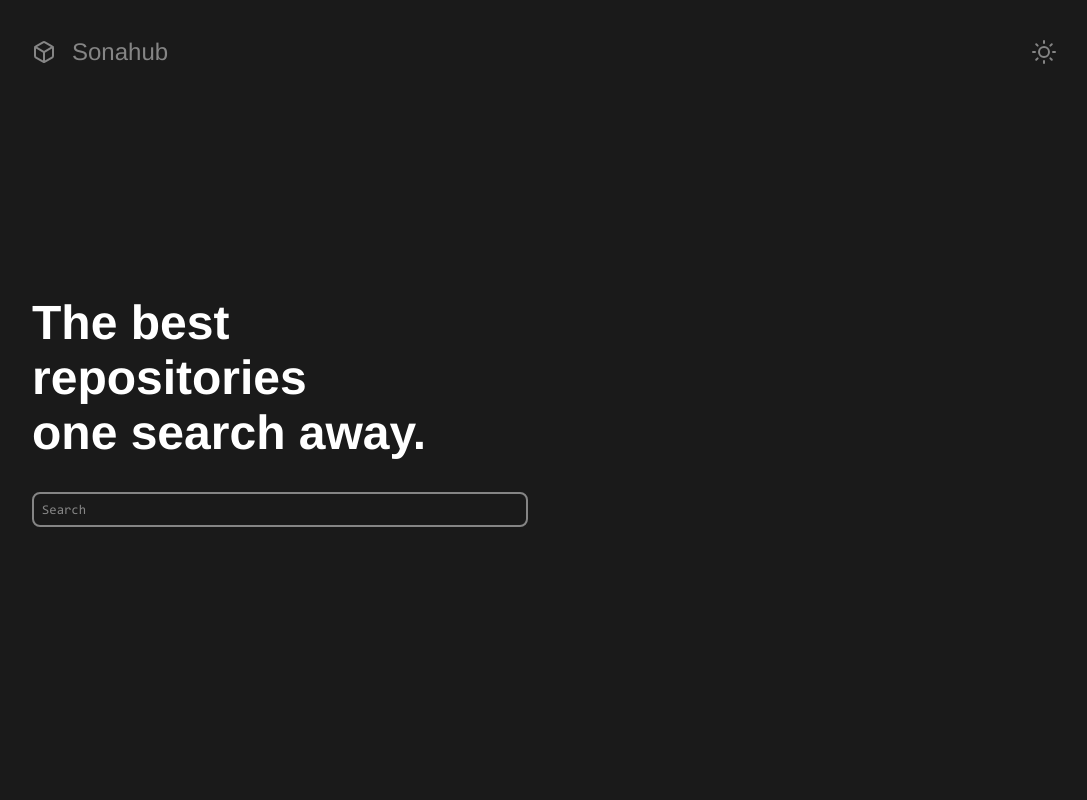
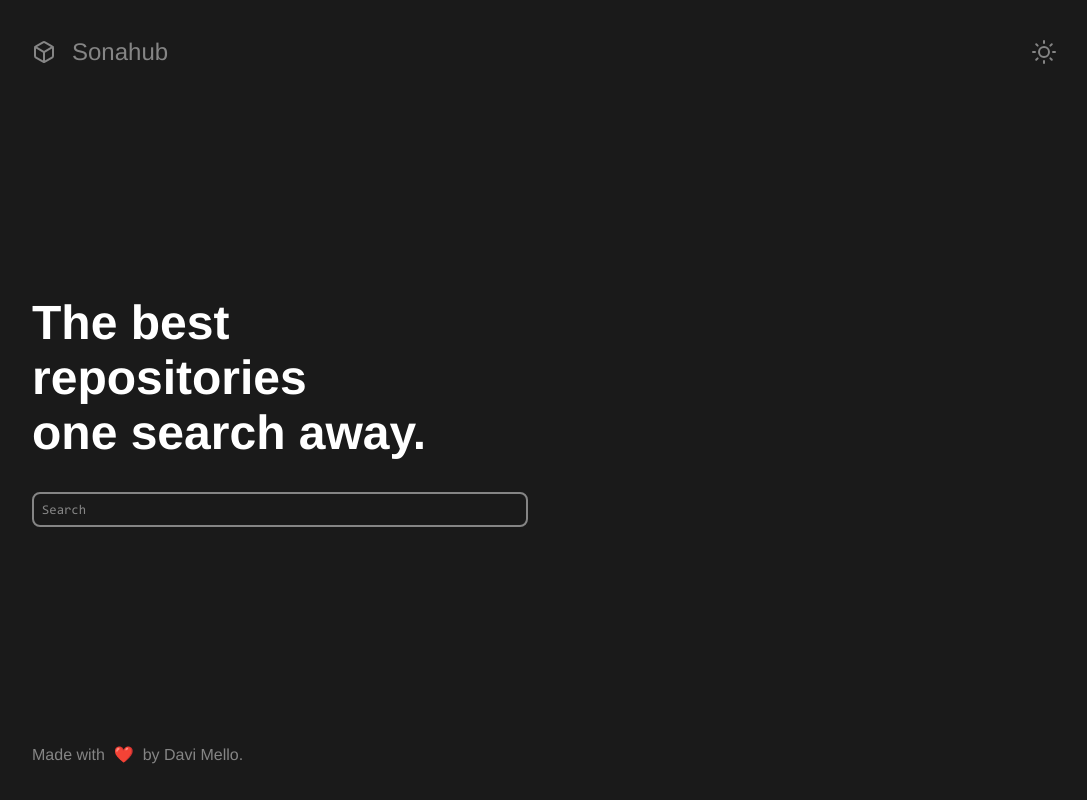
Before and after one commit to daviavmello/sonahub, a React (Create React App) app: page / in a window 1280 px wide. Shown: the whole page, without its empty margins (96-1183 px from the left). Built offline with nearby package versions, Linux system fonts and the light colour scheme.

Commit message:
personal credits

```diff
--- a/src/components/hero/Hero.tsx
+++ b/src/components/hero/Hero.tsx
@@ -24,6 +24,19 @@ export const Hero: React.FC = () => {
       ) : (
         <h4>&nbsp;</h4>
       )}
+      <Credit>
+        <CreditText>
+          Made with&nbsp; <span>❤️</span>&nbsp; by{" "}
+          <span
+            onClick={() =>
+              window.open("https://github.com/daviavmello", "_blank")
+            }
+          >
+            Davi Mello
+          </span>
+          .
+        </CreditText>
+      </Credit>
     </HeroWrapper>
   );
 };
@@ -49,3 +62,20 @@ const HeroWrapper = styled.div`
     width: calc(50% - 1rem);
   }
 `;
+
+const Credit = styled.div`
+  position: absolute;
+  bottom: 2rem;
+`;
+
+const CreditText = styled.p`
+  color: ${({ theme }) => theme.medium};
+
+  span {
+    cursor: pointer;
+
+    &:hover {
+      border-bottom: 1px solid ${({ theme }) => theme.medium};
+    }
+  }
+`;
```
